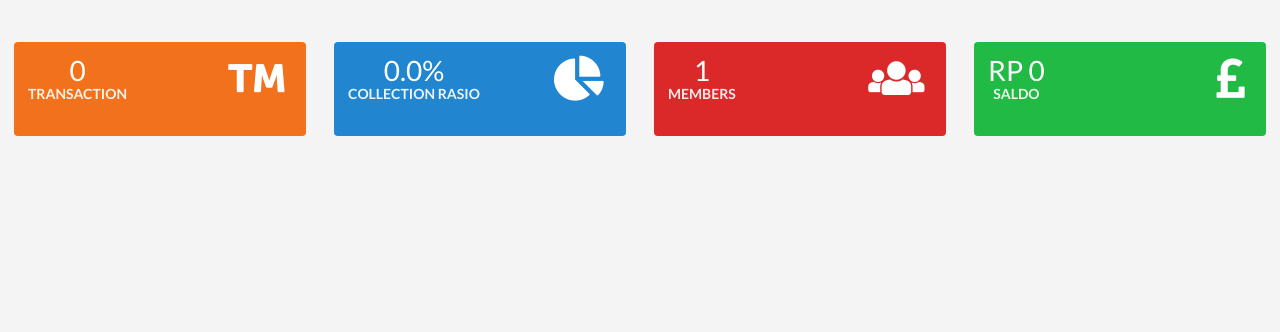
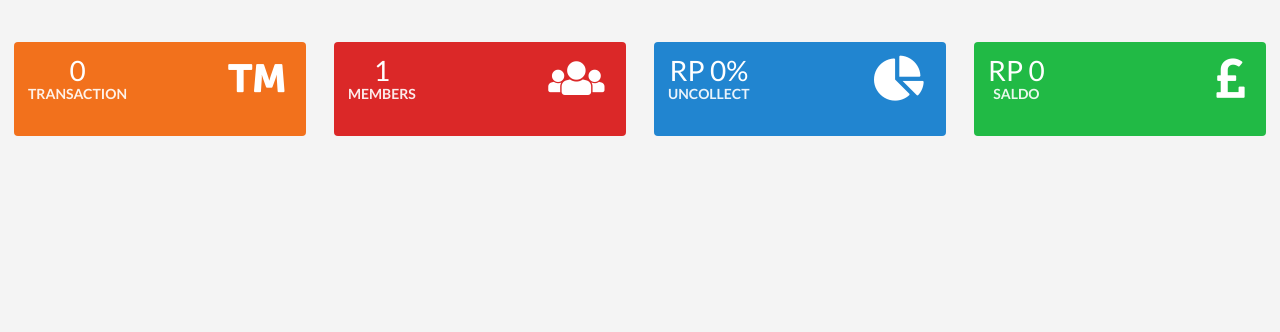
Before and after one commit to cursecan/epayment, a Django app: page /dashboard/ in a window 1280 px wide. Shown: the part 468-800 px from the top of the page. Run offline with Django 3.2, Linux system fonts and the light colour scheme; the visitor is signed in with stand-in values (Sample User, id 1); data comes from the database, SQL or seed files in the repository; some libraries are stand-ins or nearby versions.

Commit message:
Update v.2.7c

```diff
--- a/telepot/telebot.py
+++ b/telepot/telebot.py
@@ -343,7 +343,11 @@ class Epaybot(telepot.helper.ChatHandler):
             'produk': code,
             'phone': val
         }
-        r = requests.post(_URL+'api/etrans/topup/', data=json.dumps(payload), headers={'Content-Type':'application/json'})
+
+        # url = _URL+'api/etrans/topup/'
+        url = _URL+'api/etrans/topup_trans_rb/'
+
+        r = requests.post(url=url, data=json.dumps(payload), headers={'Content-Type':'application/json'})
         rson = r.json()
         self.fedback_message(rson)
 
--- a/template/userprofile/index.html
+++ b/template/userprofile/index.html
@@ -37,23 +37,6 @@ Dashboard
                     </div>
                 </div>
                 <div class="column">
-                    <div class="ui inverted blue segment">
-                        <div class="ui grid">
-                            <div class="row">
-                                <div class="column">
-                                    <div class="ui tiny inverted statistic">
-                                        <div class="value">{{ col_rasio|floatformat:1 }}%</div>
-                                        <div class="label">Collection Rasio</div>
-                                    </div>
-                                    <h4 class="ui icon header inverted right floated">
-                                        <i class="chart pie icon"></i>
-                                    </h4>
-                                </div>
-                            </div>
-                        </div>
-                    </div>
-                </div>
-                <div class="column">
                     <div class="ui inverted red segment">
                         <div class="ui grid">
                             <div class="row">
@@ -64,6 +47,23 @@ Dashboard
                                     </div>
                                     <h4 class="ui icon header inverted right floated">
                                         <i class="users icon"></i>
+                                    </h4>
+                                </div>
+                            </div>
+                        </div>
+                    </div>
+                </div>
+                <div class="column">
+                    <div class="ui inverted blue segment">
+                        <div class="ui grid">
+                            <div class="row">
+                                <div class="column">
+                                    <div class="ui tiny inverted statistic">
+                                        <div class="value">Rp {{ member.v_piutang|intcomma }}%</div>
+                                        <div class="label">Uncollect</div>
+                                    </div>
+                                    <h4 class="ui icon header inverted right floated">
+                                        <i class="chart pie icon"></i>
                                     </h4>
                                 </div>
                             </div>
--- a/userprofile/views.py
+++ b/userprofile/views.py
@@ -37,24 +37,27 @@ def userindex(request):
 
     laporan = pembukuan_objs.aggregate(
         c_trx = Coalesce(Count('user', filter=Q(status_type=9)), V(0)),
-        v_collect = Coalesce(Sum('debit', filter=Q(status_type=1)), V(0)),
-        v_sold = Coalesce(Sum('kredit', filter=Q(status_type=9)), V(0)),
+        # v_collect = Coalesce(Sum('debit', filter=Q(status_type=1)), V(0)),
+        # v_sold = Coalesce(Sum('kredit', filter=Q(status_type=9)), V(0)),
     )
 
     profile_resue = profile_objs.aggregate(
         c_user = Coalesce(Count('id'), V(0)),
-        v_utip = Coalesce(Sum('saldo', filter=Q(saldo__gt=0)), V(0))
+        # v_utip = Coalesce(Sum('saldo', filter=Q(saldo__gt=0)), V(0)),
+        v_piutang = Coalesce(Sum('saldo', filter=Q(saldo__lt=0)), V(0)),
     )
 
-    col_rasio = 0
-    try :
-        col_rasio = (laporan.get('v_collect')-profile_resue.get('v_utip'))/laporan.get('v_sold') * 100
-    except:
-        pass
+    # t_belanja = fix_collect - profile_resue.get('v_piutang')
+
+    # col_rasio = 0
+    # try :
+    #     col_rasio =
+    # except:
+    #     pass
 
     content = {
         'laporan': laporan,
-        'col_rasio': col_rasio,
+        # 'col_rasio': col_rasio,
         'member': profile_resue,
     }
     return render(request, 'userprofile/index.html', content)
@@ -117,7 +120,6 @@ def pendapatanAgen(request):
     resume_pemmbukuan = pembukuan_objs.aggregate(
         v_penjualan = Coalesce(Sum('kredit', filter=Q(status_type=9)), V(0)),
         v_collect = Coalesce(Sum('debit', filter=Q(status_type=1)), V(0)),
-        v_balance_positif = Coalesce(Sum('balance', filter=Q(status_type=1)&Q(balance__gt=0)), V(0)),
         v_beli = Coalesce(Sum('transaksi__responsetransaksi__price', filter=Q(status_type=9)), V(0)) + Coalesce(Sum('bukutrans__responsetransaksi__price', filter=Q(status_type=9)), V(0)) + Coalesce(Sum('bukupln__responsetransaksi__price', filter=Q(status_type=9)), V(0)) + Coalesce(Sum('mpulsa_rbbuku_transaksi__responsetransaksirb__saldo_terpotong', filter=Q(status_type=9)), V(0)) + Coalesce(Sum('epln_rbbuku_transaksi__responsetransaksirb__saldo_terpotong', filter=Q(status_type=9)), V(0)) + Coalesce(Sum('etrans_rbbuku_transaksi__responsetransaksirb__saldo_terpotong', filter=Q(status_type=9)), V(0))
     )
 
@@ -126,17 +128,17 @@ def pendapatanAgen(request):
         v_piutang = Coalesce(Sum('saldo', filter=Q(saldo__lt=0)), V(0))
     )
 
-    net_collect = resume_pemmbukuan.get('v_collect') - resume_pemmbukuan.get('v_balance_positif')
+    net_collect = resume_pemmbukuan.get('v_collect')
     uncollect = -resume_profile.get('v_piutang')
 
     sisa_piutang_sebelumnya =  uncollect - resume_pemmbukuan.get('v_penjualan')
     if sisa_piutang_sebelumnya < 0:
         sisa_piutang_sebelumnya = 0
 
-    try :
-        prensentase_collect = net_collect / (net_collect + uncollect) * 100
-    except :
-        prensentase_collect = 0
+    # try :
+    #     prensentase_collect = net_collect / (net_collect + uncollect) * 100
+    # except :
+    #     prensentase_collect = 0
 
     agen_salary = resume_pemmbukuan.get('v_penjualan') - resume_pemmbukuan.get('v_beli')
     if not request.user.is_staff :
@@ -146,7 +148,7 @@ def pendapatanAgen(request):
         'sisa_piutang': sisa_piutang_sebelumnya,
         'penjualan': resume_pemmbukuan.get('v_penjualan'),
         'total_piutang': uncollect,
-        'persen_coll': prensentase_collect,
+        # 'persen_coll': prensentase_collect,
         'net_collect': net_collect,
         'uncollect': uncollect,
         'utip': resume_profile.get('v_utip'),
@@ -176,7 +178,6 @@ def generate_payroll(request):
                 resume_pemmbukuan = pembukuan_objs.aggregate(
                     v_penjualan = Coalesce(Sum('kredit', filter=Q(status_type=9)), V(0)),
                     v_collect = Coalesce(Sum('debit', filter=Q(status_type=1)), V(0)),
-                    v_balance_positif = Coalesce(Sum('balance', filter=Q(status_type=1)&Q(balance__gt=0)), V(0)),
                     v_beli = Coalesce(Sum('transaksi__responsetransaksi__price', filter=Q(status_type=9)), V(0)) + Coalesce(Sum('bukutrans__responsetransaksi__price', filter=Q(status_type=9)), V(0)) + Coalesce(Sum('bukupln__responsetransaksi__price', filter=Q(status_type=9)), V(0)) + Coalesce(Sum('mpulsa_rbbuku_transaksi__responsetransaksirb__saldo_terpotong', filter=Q(status_type=9)), V(0)) + Coalesce(Sum('epln_rbbuku_transaksi__responsetransaksirb__saldo_terpotong', filter=Q(status_type=9)), V(0)) + Coalesce(Sum('etrans_rbbuku_transaksi__responsetransaksirb__saldo_terpotong', filter=Q(status_type=9)), V(0))
                 )
 
@@ -186,12 +187,12 @@ def generate_payroll(request):
                 )
 
                 utip = resume_profile.get('v_utip')
-                net_collect = resume_pemmbukuan.get('v_collect') - resume_pemmbukuan.get('v_balance_positif')
+                net_collect = resume_pemmbukuan.get('v_collect')
 
                 uncollect = -resume_profile.get('v_piutang')
 
                 penjualan = resume_pemmbukuan.get('v_penjualan')
-                piutang = net_collect + uncollect
+                piutang = uncollect
 
                 agen_salary = resume_pemmbukuan.get('v_penjualan') - resume_pemmbukuan.get('v_beli')
                 if not agen.user.is_staff :
@@ -361,8 +362,6 @@ def tambahSaldo2_view(request):
         request = request
     )
     return JsonResponse(data)
-
-
 
 
 # UPDATE TRX RESPONSE
```
